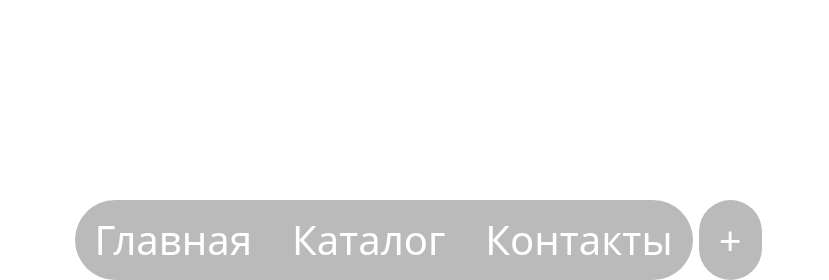
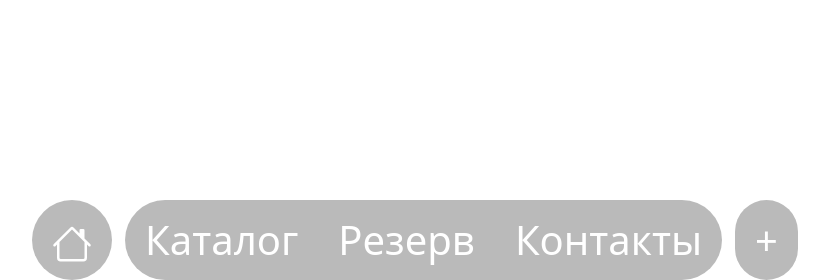
Before and after one commit to PetruschenkoEgor/online_store_django, a Django app: page /add/ in a window 1280 px wide. Shown: the part 520-800 px from the top of the page, without its empty margins (225-1054 px from the left). Run offline with Django 5.2, Linux system fonts and the light colour scheme.

Commit message:
изменил кнопку меню страницы главная

```diff
--- a/catalog/templates/base.html
+++ b/catalog/templates/base.html
@@ -41,6 +41,14 @@
         }
         .podsvetkaviolet:hover:before {
           content:"Добавить";
+        }
+        .podsvetkaviolet-home:hover {
+        background: BlueViolet; /* тут цвет*/
+        color: white;
+        transition: 0.5s;
+        }
+        .podsvetkaviolet-home:hover:before {
+          content:"Главная";
         }
         .mar-lef {
             margin-left: 470px
--- a/catalog/templates/includes/inc_menu.html
+++ b/catalog/templates/includes/inc_menu.html
@@ -1,10 +1,15 @@
 <div class="col-12 span fix">
     <div class="zindex">
         <div class="button-group container center-el">
-            <a href="{% url 'catalog:home' %}"><button class="button bgcg fs-1 radius-left podsvetkav">Главная</button></a>
-            <button class="button bgcg podsvetkav fs-1">Каталог</button>
+            <a href="{% url 'catalog:home' %}"><button class="button bgcg fs-1 radius-left radius-right podsvetkaviolet-home" style="margin-right: 1vw;">
+                <svg xmlns="http://www.w3.org/2000/svg" width="12%" height="12%" fill="currentColor" class="bi bi-house" viewBox="0 0 16 16" style="width: 40px;">
+                  <path d="M8.707 1.5a1 1 0 0 0-1.414 0L.646 8.146a.5.5 0 0 0 .708.708L2 8.207V13.5A1.5 1.5 0 0 0 3.5 15h9a1.5 1.5 0 0 0 1.5-1.5V8.207l.646.647a.5.5 0 0 0 .708-.708L13 5.793V2.5a.5.5 0 0 0-.5-.5h-1a.5.5 0 0 0-.5.5v1.293zM13 7.207V13.5a.5.5 0 0 1-.5.5h-9a.5.5 0 0 1-.5-.5V7.207l5-5z"/>
+                </svg>
+            </button></a>
+            <a href="#"><button class="button bgcg fs-1 radius-left podsvetkav">Каталог</button></a>
+            <button class="button bgcg podsvetkav fs-1">Резерв</button>
             <a href="{% url 'catalog:contacts' %}"><button class="button bgcg podsvetkav fs-1 radius-right">Контакты</button></a>
-            <a href="{% url 'catalog:add' %}"><button class="button bgcg fs-1 radius-left radius-right podsvetkaviolet" style="margin-left: 10%;">+</button></a>
+            <a href="{% url 'catalog:add' %}"><button class="button bgcg fs-1 radius-left radius-right podsvetkaviolet" style="margin-left: 1vw;">+</button></a>
         </div>
     </div>
 </div>
```
